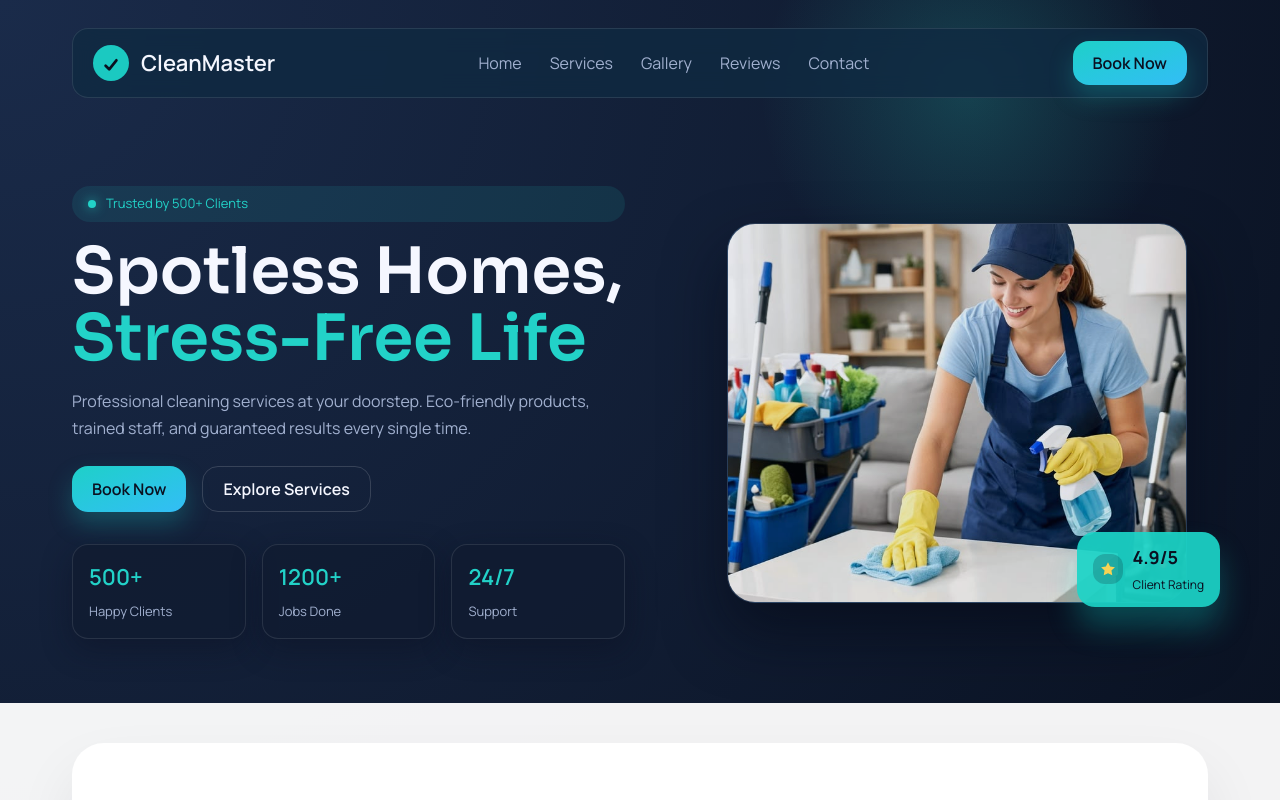
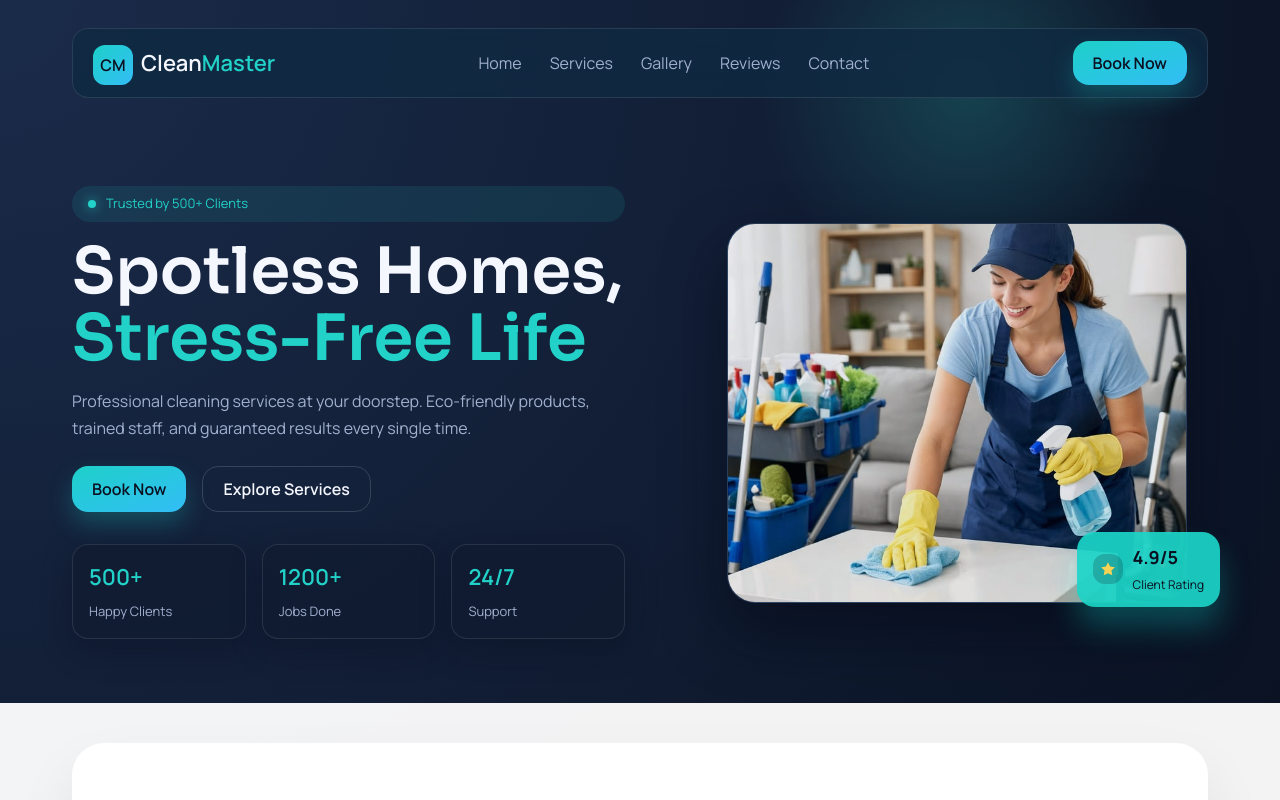
Before and after one commit to SPBT2002/Cleaning-Service-Management-System, a React (Vite) app in the folder frontend/: page / in a window 1280 px wide. Shown: the top 800 px of the page. Built offline with nearby package versions, Linux system fonts and the light colour scheme.

Commit message:
refactor Header component: replace SVG logo with text-based logo for improved clarity

```diff
--- a/frontend/src/components/Header.jsx
+++ b/frontend/src/components/Header.jsx
@@ -5,19 +5,13 @@ const Header = () => {
     <header className="relative z-10 flex items-center justify-between gap-4 rounded-2xl border border-white/10 bg-[#0f2a42]/80 px-5 py-3 backdrop-blur-md">
       <div className="flex items-center gap-3 text-[22px] font-semibold text-[#f5f7ff]">
         <span className="grid h-9 w-9 place-items-center" aria-hidden="true">
-          <svg viewBox="0 0 40 40" role="img" aria-hidden="true" className="h-9 w-9">
-            <circle cx="20" cy="20" r="20" fill="#1bc9c1" />
-            <path
-              d="M14 23l4 4 8-10"
-              stroke="#0b1020"
-              strokeWidth="3"
-              fill="none"
-              strokeLinecap="round"
-              strokeLinejoin="round"
-            />
-          </svg>
+          <span className="grid h-10 w-10 place-items-center rounded-xl bg-gradient-to-br from-[#1ed0c8] to-[#33bdf6] text-[16px] text-[#0b1020]">
+                CM
+              </span>
         </span>
-        <span>CleanMaster</span>
+        <span>
+                Clean<span className="text-[#22d2c8]">Master</span>
+              </span>
       </div>
       <nav className="hidden gap-7 text-[16px] md:flex" aria-label="Primary">
         <Link to="/" className="text-[#a1b0cf] transition-colors hover:text-[#f5f7ff]">
```
